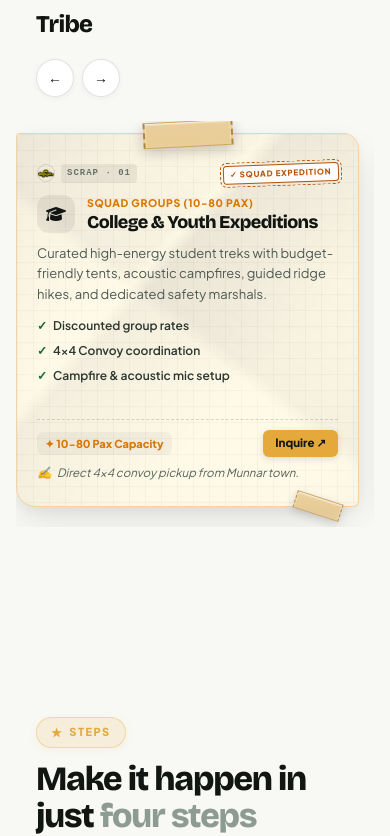
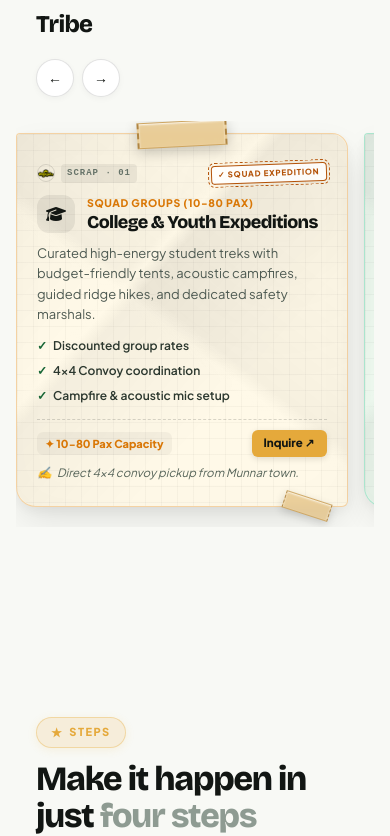
Before and after one commit to AmanTShekar/aanandham.go, a Next.js app: page / in a window 390 px wide. Shown: the part 10169-11005 px from the top of the page. Built offline with nearby package versions, Linux system fonts and the light colour scheme.

Commit message:
feat: make all swipeable sliders truly limitless and full-bleed edge-to-edge with natural screen cutoff

```diff
--- a/src/app/globals.css
+++ b/src/app/globals.css
@@ -641,6 +641,13 @@ body::-webkit-scrollbar-thumb:active,
 }
 
 @media (max-width: 768px) {
+  .wilderness-section-container {
+    padding: 70px 0 50px !important;
+  }
+  .wilderness-section-header {
+    padding: 0 20px !important;
+    margin-bottom: 24px !important;
+  }
   .wilderness-cards-grid {
     display: flex !important;
     overflow-x: auto !important;
@@ -652,17 +659,17 @@ body::-webkit-scrollbar-thumb:active,
     gap: 16px;
     scrollbar-width: none;
     margin: 0 !important;
-    padding-left: 20px;
-    padding-right: 0;
+    padding-left: 20px !important;
+    padding-right: 20px !important;
     width: 100% !important;
-    max-width: 100% !important;
+    max-width: 100vw !important;
     box-sizing: border-box !important;
   }
   .wilderness-cards-grid::-webkit-scrollbar {
     display: none;
   }
   .wilderness-cards-grid > div {
-    flex: 0 0 88vw !important;
+    flex: 0 0 85vw !important;
     max-width: none !important;
     min-width: 270px !important;
     scroll-snap-align: start !important;
@@ -2885,9 +2892,10 @@ input, textarea, select, button {
   scroll-behavior: smooth !important;
   -webkit-overflow-scrolling: touch !important;
   gap: 24px !important;
-  padding: 12px 0 20px 0 !important;
+  padding: 16px 24px 28px 24px !important;
   scrollbar-width: none !important;
   width: 100% !important;
+  max-width: 100vw !important;
   box-sizing: border-box !important;
 }
 
@@ -2896,7 +2904,8 @@ input, textarea, select, button {
 }
 
 .events-horizontal-card {
-  flex: 0 0 calc(33.333% - 16px) !important;
+  flex: 0 0 360px !important;
+  width: 360px !important;
   max-width: none !important;
   min-width: 300px !important;
   scroll-snap-align: start !important;
@@ -2904,8 +2913,13 @@ input, textarea, select, button {
 }
 
 @media (max-width: 900px) {
+  .events-horizontal-track {
+    gap: 16px !important;
+    padding: 12px 16px 20px 16px !important;
+  }
   .events-horizontal-card {
-    flex: 0 0 88vw !important;
+    flex: 0 0 85vw !important;
+    width: 85vw !important;
     max-width: none !important;
     min-width: 270px !important;
   }
--- a/src/app/page.jsx
+++ b/src/app/page.jsx
@@ -3000,10 +3000,10 @@ export default function HomePage() {
                     id="events-slider-track"
                     className="events-horizontal-track"
                     style={{
-                        paddingLeft: 'max(16px, calc((100vw - 1240px) / 2 + clamp(16px, 3.5vw, 40px)))',
-                        paddingRight: '16px',
+                        paddingLeft: 'clamp(16px, 3vw, 32px)',
+                        paddingRight: 'clamp(16px, 3vw, 32px)',
                         paddingTop: '16px',
-                        paddingBottom: '20px',
+                        paddingBottom: '24px',
                         width: '100%',
                         boxSizing: 'border-box'
                     }}
@@ -3279,10 +3279,11 @@ export default function HomePage() {
                 whileInView="visible"
                 viewport={{ once: true, margin: "-60px" }}
                 variants={sectionReveal}
+                className="wilderness-section-container"
                 style={{ position: 'relative', padding: '110px clamp(20px, 4vw, 48px)', background: '#FFFFFF' }}
             >
                 <div style={{ maxWidth: '1440px', margin: '0 auto', width: '100%' }}>
-                    <div style={{ textAlign: 'center', maxWidth: '720px', margin: '0 auto 48px' }}>
+                    <div className="wilderness-section-header" style={{ textAlign: 'center', maxWidth: '720px', margin: '0 auto 48px' }}>
                         <div className="star-badge" style={{ margin: '0 auto 12px' }}>
                             <span className="star-icon">★</span> KERALA WILDERNESS GRID
                         </div>
```
